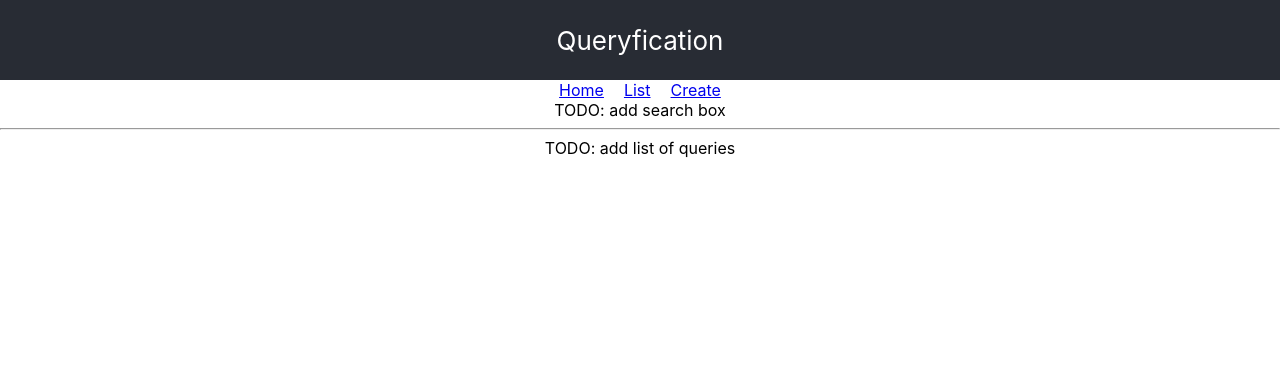
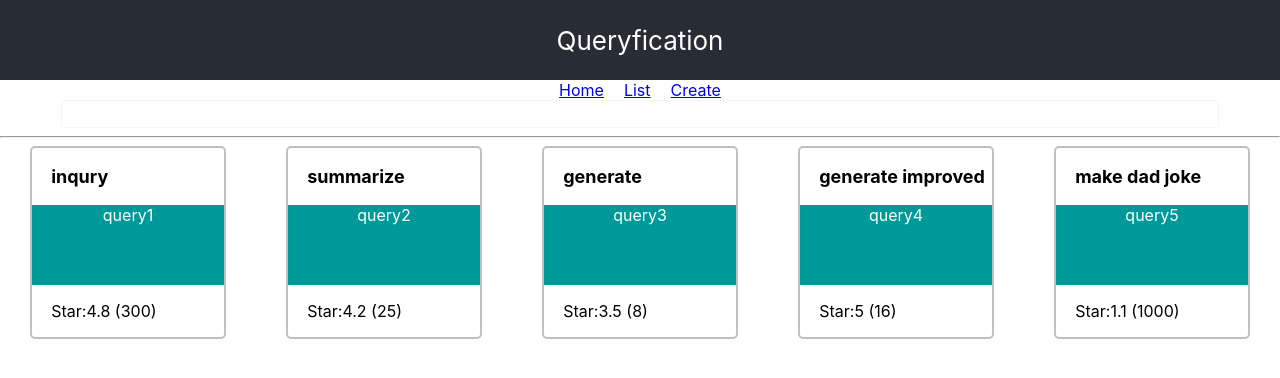
Before and after one commit to TakeruTomii/queryfication, a React (Create React App) app: page /list in a window 1280 px wide. Shown: the top 378 px of the page. Built offline with nearby package versions, Linux system fonts and the light colour scheme.

Commit message:
add display on List page

```diff
--- a/src/Asset/SampleData.json
+++ b/src/Asset/SampleData.json
@@ -1,5 +1,6 @@
 [
   {
+    "id": "q-1",
     "title": "inqury",
     "averageReview": 4.8,
     "reviewers": 300,
@@ -7,6 +8,7 @@
     "example": "outcome1"
   },
   {
+    "id": "q-2",
     "title": "summarize",
     "averageReview": 4.2,
     "reviewers": 25,
@@ -14,10 +16,27 @@
     "example": "outcome2"
   },
   {
+    "id": "q-3",
     "title": "generate",
     "averageReview": 3.5,
     "reviewers": 8,
     "query": "query3",
     "example": "outcome3"
+  },
+  {
+    "id": "q-4",
+    "title": "generate improved",
+    "averageReview": 5,
+    "reviewers": 16,
+    "query": "query4",
+    "example": "outcome4"
+  },
+  {
+    "id": "q-5",
+    "title": "make dad joke",
+    "averageReview": 1.1,
+    "reviewers": 1000,
+    "query": "query5",
+    "example": "outcome5"
   }
 ]
--- a/src/Queries/List/List.css
+++ b/src/Queries/List/List.css
@@ -0,0 +1,38 @@
+
+#search-box {
+    width: 100%;
+    align-items: center;
+}
+#search-box input {
+    width: 90%;
+    border: whitesmoke 1px solid;
+    border-radius: 5px;
+    height: 1.5rem;
+}
+
+#query-list {
+    width: 100%;
+    display: flex;
+    flex-flow: row;
+    justify-content: space-around;
+}
+
+.title {
+    font-size: large;
+    font-weight: bold;
+}
+
+.list-item {
+    display: flex;
+    flex-flow: column;
+    border: silver 2px solid;
+    width: 15vw;
+    border-radius: 5px;
+}
+
+.list-item div {
+    background-color: #009999;
+    color: white;
+    min-height: 5rem;
+    justify-content: center;
+}
--- a/src/Queries/List/List.js
+++ b/src/Queries/List/List.js
@@ -1,13 +1,28 @@
+import SampleData from "../../Asset/SampleData.json";
+import "./List.css";
+
 export const List = function List() {
-    return (
-      <div className="List">
-        <div id="seach-box">
-            TODO: add search box
-        </div>
-        <hr></hr>
-        <div id="query-list">
-            TODO: add list of queries
-        </div>
+  let list = [];
+
+  for (const [i, data] of SampleData.entries()) {
+    list.push(
+      <div class="list-item">
+        <p class="title">{data["title"]}</p>
+        <div>{data["query"]}</div>
+        <p>
+          Star:{data["averageReview"]} ({data["reviewers"]})
+        </p>
       </div>
     );
   }
+
+  return (
+    <div className="List">
+      <div id="search-box">
+        <input type="text" />
+      </div>
+      <hr></hr>
+      <div id="query-list">{list}</div>
+    </div>
+  );
+};
```
